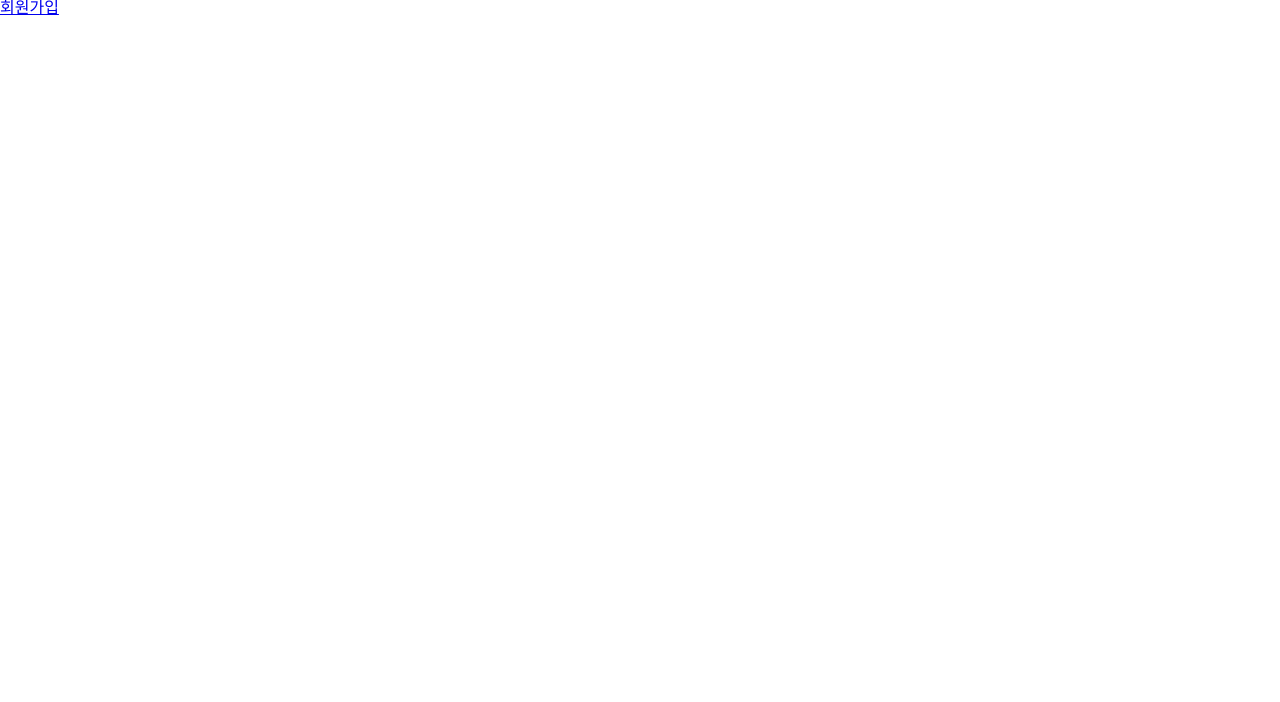
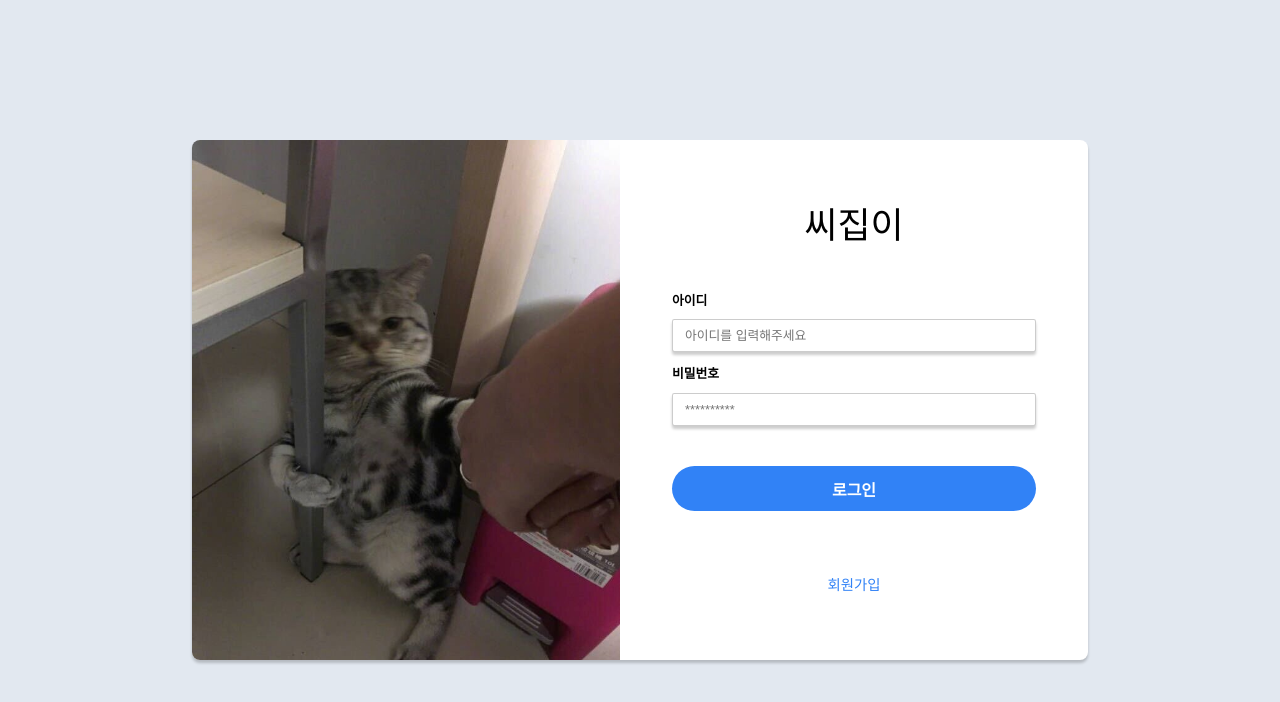
Before and after one commit to JangExpedition/movie-reservation, a React app: page / in a window 1280 px wide. Shown: the top 702 px of the page. Built offline with nearby package versions, Linux system fonts and the light colour scheme.

Commit message:
로그인 페이지 및 메서드 생성

```diff
--- a/src/App.tsx
+++ b/src/App.tsx
@@ -3,6 +3,7 @@ import "./App.style.scss";
 import SignUpPage from "./pages/SignUpPage";
 import { BrowserRouter, Route, Routes } from "react-router-dom";
 import SignInPage from "./pages/SignInPage";
+import MainPage from "./pages/MainPage";
 
 const App: React.FC = () => {
   return (
@@ -10,6 +11,7 @@ const App: React.FC = () => {
       <Routes>
         <Route path="/" element={<SignInPage />} />
         <Route path="/sign-up" element={<SignUpPage />} />
+        <Route path="/main-page" element={<MainPage />} />
       </Routes>
     </BrowserRouter>
   );
--- /dev/null
+++ b/src/pages/MainPage/index.tsx
@@ -0,0 +1,5 @@
+const MainPage = () => {
+  return <></>;
+};
+
+export default MainPage;
--- /dev/null
+++ b/src/pages/SignInPage/index.style.scss
@@ -0,0 +1,90 @@
+@import "../../App.style.scss";
+
+.SignInPage {
+  width: 100%;
+  height: 100vh;
+  display: flex;
+  justify-content: center;
+  align-items: center;
+  background-color: $gray-color-300;
+  .sign-in-container {
+    width: 70%;
+    height: 65%;
+    border-radius: 0.5rem;
+    background-color: #fff;
+    display: flex;
+    box-shadow: 0 3px 3px rgba(0, 0, 0, 0.2);
+    .main-image-wrapper {
+      width: 50%;
+      border-top-left-radius: 0.5rem;
+      border-bottom-left-radius: 0.5rem;
+      background-image: url("../../images/cat.jpeg");
+      background-size: cover;
+    }
+    .sign-in-wrapper {
+      width: 50%;
+      display: flex;
+      flex-direction: column;
+      justify-content: space-between;
+      align-items: center;
+      padding: 1.25rem;
+      .main-title {
+        font-size: 2.25rem;
+        width: 100%;
+        text-align: center;
+        margin-top: 3rem;
+      }
+      .sign-in-form {
+        width: 100%;
+        padding: 1.5rem 2rem;
+        box-sizing: border-box;
+        display: flex;
+        flex-direction: column;
+        justify-content: space-around;
+        label {
+          margin-bottom: 0.75rem;
+          font-weight: bold;
+          font-size: 0.8rem;
+        }
+        input {
+          margin-bottom: 1rem;
+          border: 1px solid rgba(0, 0, 0, 0.2);
+          box-shadow: 0 3px 3px rgba(0, 0, 0, 0.2);
+          border-radius: 0.15rem;
+          padding: 0.5rem 0.75rem;
+          font-size: 0.8rem;
+        }
+        button {
+          background-color: $base-color-500;
+          border: none;
+          border-radius: 3rem;
+          color: #fff;
+          padding: 0.65rem;
+          font-weight: 700;
+          font-size: 1rem;
+          margin: 1rem 0;
+          cursor: pointer;
+        }
+      }
+      a {
+        text-decoration: none;
+        color: $base-color-500;
+        font-size: 0.9rem;
+        margin-bottom: 3rem;
+      }
+    }
+  }
+}
+
+@media screen and (max-width: 768px) {
+  .sign-in-container {
+    width: 90% !important;
+    height: 80% !important;
+    .main-image-wrapper {
+      display: none;
+    }
+    .sign-in-wrapper {
+      width: 100% !important;
+    }
+  }
+}
--- a/src/pages/SignInPage/index.tsx
+++ b/src/pages/SignInPage/index.tsx
@@ -1,10 +1,89 @@
-import { Link } from "react-router-dom";
+import { useState } from "react";
+import "./index.style.scss";
+import { Link, useNavigate } from "react-router-dom";
+import { FailMessage } from "../../components";
+
+type UserData = {
+  id: string;
+  password: string;
+};
+
+const defaultData: UserData = {
+  id: "",
+  password: "",
+};
 
 const SignInPage = () => {
+  const [userData, setUserData] = useState<UserData>(defaultData);
+  const [failMessage, setFailMessage] = useState("");
+
+  const navigate = useNavigate();
+
+  const signIn = (e: React.FormEvent) => {
+    e.preventDefault();
+
+    const id = userData.id;
+    const password = userData.password;
+
+    if (id === "" || password === "") {
+      setFailMessage("아이디 또는 비밀번호를 입력해주세요.");
+      return;
+    }
+
+    const stringUser = localStorage.getItem(id);
+
+    if (stringUser) {
+      const user = JSON.parse(stringUser);
+
+      if (user.id === id && user.password === password) {
+        setFailMessage("");
+        navigate("/main-page");
+      }
+    }
+
+    setFailMessage("아이디 또는 비밀번호를 확인할 수 없습니다.");
+    return;
+  };
+
+  const inputHandler = (e: React.ChangeEvent<HTMLInputElement>) => {
+    const { id, value } = e.target;
+
+    setUserData((prevData) => ({
+      ...prevData,
+      [id]: value,
+    }));
+  };
+
   return (
-    <>
-      <Link to={"/sign-up"}>회원가입</Link>
-    </>
+    <div className="SignInPage">
+      <div className="sign-in-container">
+        <div className="main-image-wrapper"></div>
+        <div className="sign-in-wrapper">
+          <h1 className="main-title">씨집이</h1>
+          <form className="sign-in-form" onSubmit={signIn}>
+            <label htmlFor="id">아이디</label>
+            <input
+              id="id"
+              name="id"
+              type="text"
+              placeholder="아이디를 입력해주세요"
+              onChange={(e) => inputHandler(e)}
+            />
+            <label htmlFor="password">비밀번호</label>
+            <input
+              id="password"
+              name="password"
+              type="password"
+              placeholder="**********"
+              onChange={(e) => inputHandler(e)}
+            />
+            <FailMessage failMessage={failMessage} strongLevel={0} />
+            <button type="submit">로그인</button>
+          </form>
+          <Link to={"/sign-up"}>회원가입</Link>
+        </div>
+      </div>
+    </div>
   );
 };
 
--- a/src/pages/SignUpPage/index.tsx
+++ b/src/pages/SignUpPage/index.tsx
@@ -1,7 +1,7 @@
+import "./index.style.scss";
 import { useEffect, useState } from "react";
 import { TextField, AddressField } from "../../components";
 import { TextFieldType } from "../../types/TextFieldTypes";
-import "./index.style.scss";
 import {
   ContainNumberAcceptor,
   EmailAcceptor,
```
Also changed, not shown: src/images/cat.jpeg (added).
